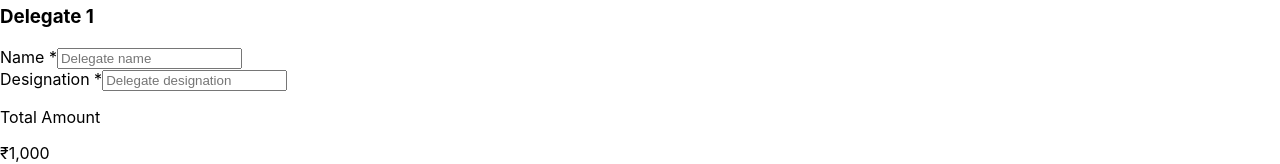
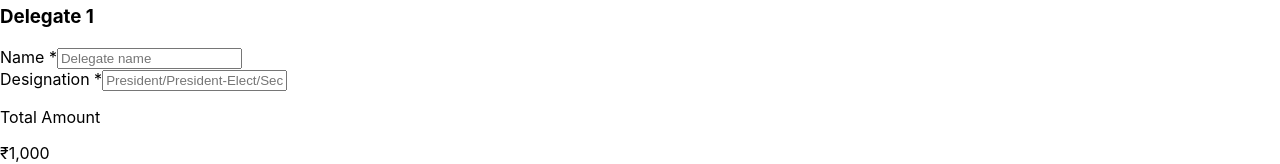
Before and after one commit to HBDigital/RotaryGMS.FQ, a React (Create React App) app in the folder client/: page / in a window 1280 px wide. Shown: the part 1002-1166 px from the top of the page. Built offline with nearby package versions, Linux system fonts and the light colour scheme; the HTML template or start-up script is replaced by a standard one.

Commit message:
Update RegistrationForm.tsx

```diff
--- a/client/src/components/RegistrationForm.tsx
+++ b/client/src/components/RegistrationForm.tsx
@@ -369,7 +369,7 @@ const RegistrationForm: React.FC = () => {
                           className={`w-full px-4 py-2 border rounded-lg focus:ring-2 focus:ring-blue-500 focus:border-transparent ${
                             errors[`delegate_${index}_designation`] ? 'border-red-500' : 'border-gray-300'
                           }`}
-                          placeholder="Delegate designation"
+                          placeholder="President/President-Elect/Secretary"
                         />
                         {errors[`delegate_${index}_designation`] && (
                           <p className="text-red-500 text-sm mt-1">{errors[`delegate_${index}_designation`]}</p>
```
